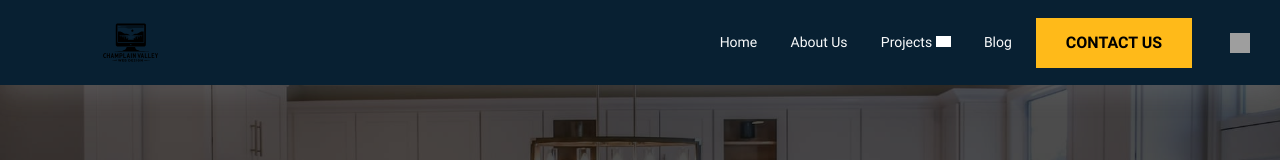
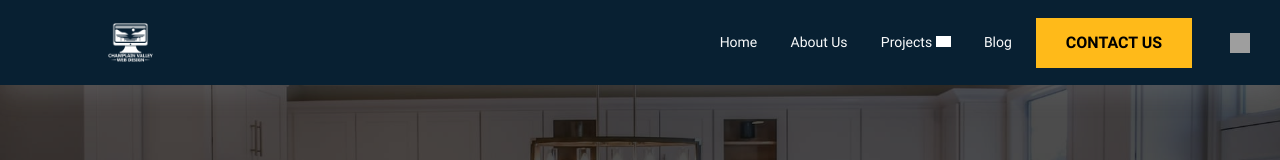
Before and after one commit to Koza101/Portfolio, an Eleventy site: page src/content/pages/contact.html in a window 1280 px wide. Both pictures are taken after a click on the button "dark mode toggle". Shown: the top 160 px of the page. Built offline with nearby package versions, Linux system fonts and the light colour scheme; Eleventy itself is replaced by a stand-in of ours; files that its build step writes are made by us from their sources; grey boxes are pictures that could not be loaded.

Commit message:
Added most up to date logo and got darkmode working for header logo

```diff
--- a/src/_includes/components/header.html
+++ b/src/_includes/components/header.html
@@ -6,7 +6,9 @@
     <div class="cs-container">
         <!--Nav Logo-->
         <a href="/" class="cs-logo" aria-label="back to home" tabindex="2">
-            <img src="/assets/svgs/Logo_V3.svg" alt="" width="210" height="29" aria-hidden="true" decoding="async">
+            <img class="light" src="/assets/images/CVWD_Logo_Dark_Trans.png" alt="" width="210" height="29" aria-hidden="true" decoding="async">
+            <img class="dark" src="/assets/images/CVWD_Logo_Light_Trans.png" alt="logo" width="197" height="50" aria-hidden="true" decoding="async">
+
         </a>
         <!--Navigation List-->
         <nav class="cs-nav" role="navigation">
```
Also changed, not shown: src/assets/images/CVWD_Logo_Dark_Trans.png (added), src/assets/images/CVWD_Logo_Light_Trans.png (added).
